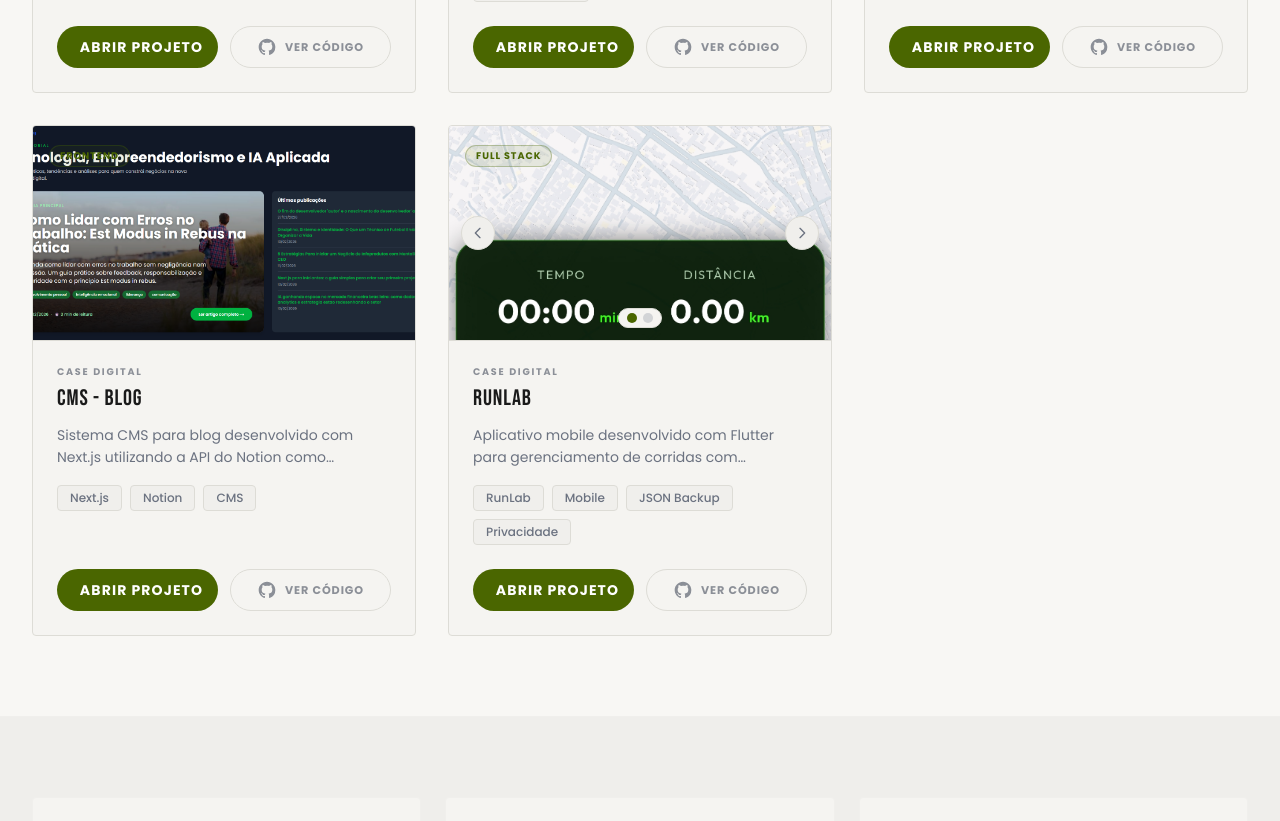
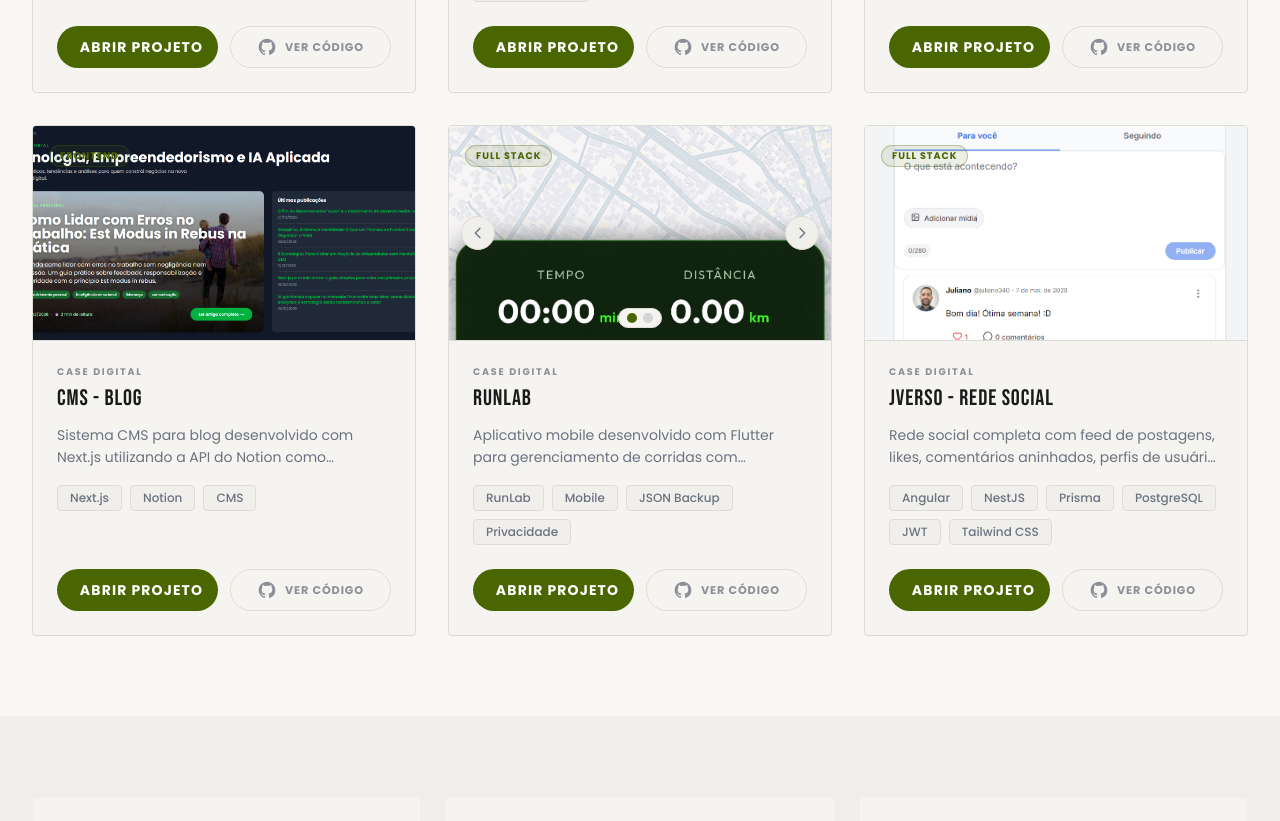
Before and after one commit to juliano340/site-vercel, a Next.js app: page /components/Portfolio in a window 1280 px wide. Shown: the part 1560-2381 px from the top of the page. Built offline with nearby package versions, Linux system fonts and the light colour scheme.

Commit message:
feat(portfolio): adiciona projeto JVerso - Rede Social

```diff
--- a/src/pages/components/Portfolio.js
+++ b/src/pages/components/Portfolio.js
@@ -95,6 +95,15 @@
     repoUrl: 'https://github.com/juliano340/RunLabAG',
     tags: ['RunLab', 'Mobile', 'JSON Backup', 'Privacidade'],
     category: ["fullstack", "mobile"]
+  },
+  {
+    title: "JVerso - Rede Social",
+    description: "Rede social completa com feed de postagens, likes, comentários aninhados, perfis de usuário e sistema de seguidores, desenvolvida com Angular e NestJS.",
+    imageUrl: "/images/jverso-feed.png",
+    projectUrl: "https://jverso.juliano340.com/",
+    repoUrl: "https://github.com/juliano340/rede-social-rai",
+    tags: ["Angular", "NestJS", "Prisma", "PostgreSQL", "JWT", "Tailwind CSS"],
+    category: "fullstack"
   },
 ];
 
```
Also changed, not shown: public/images/jverso-feed.png (added).
